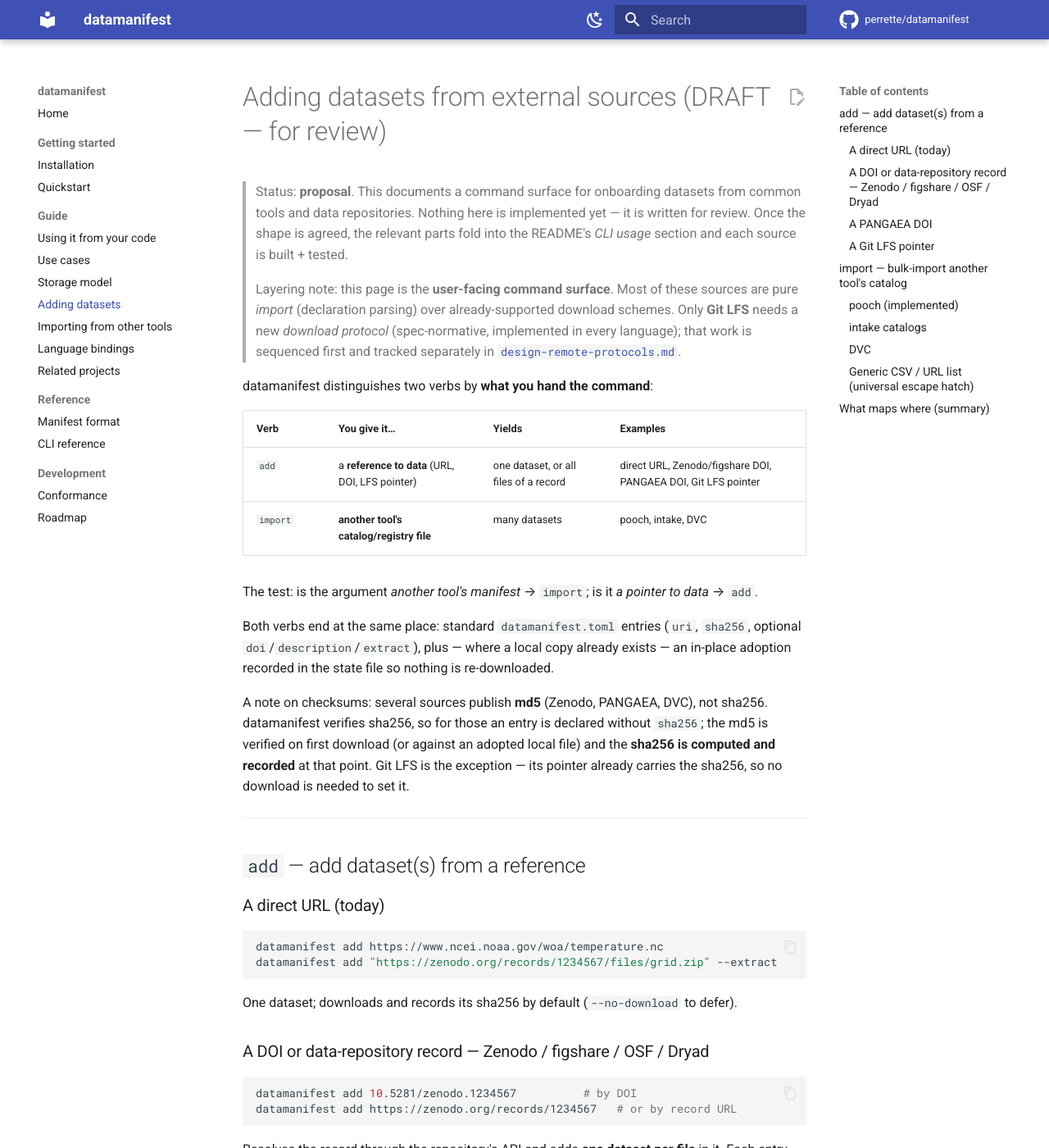
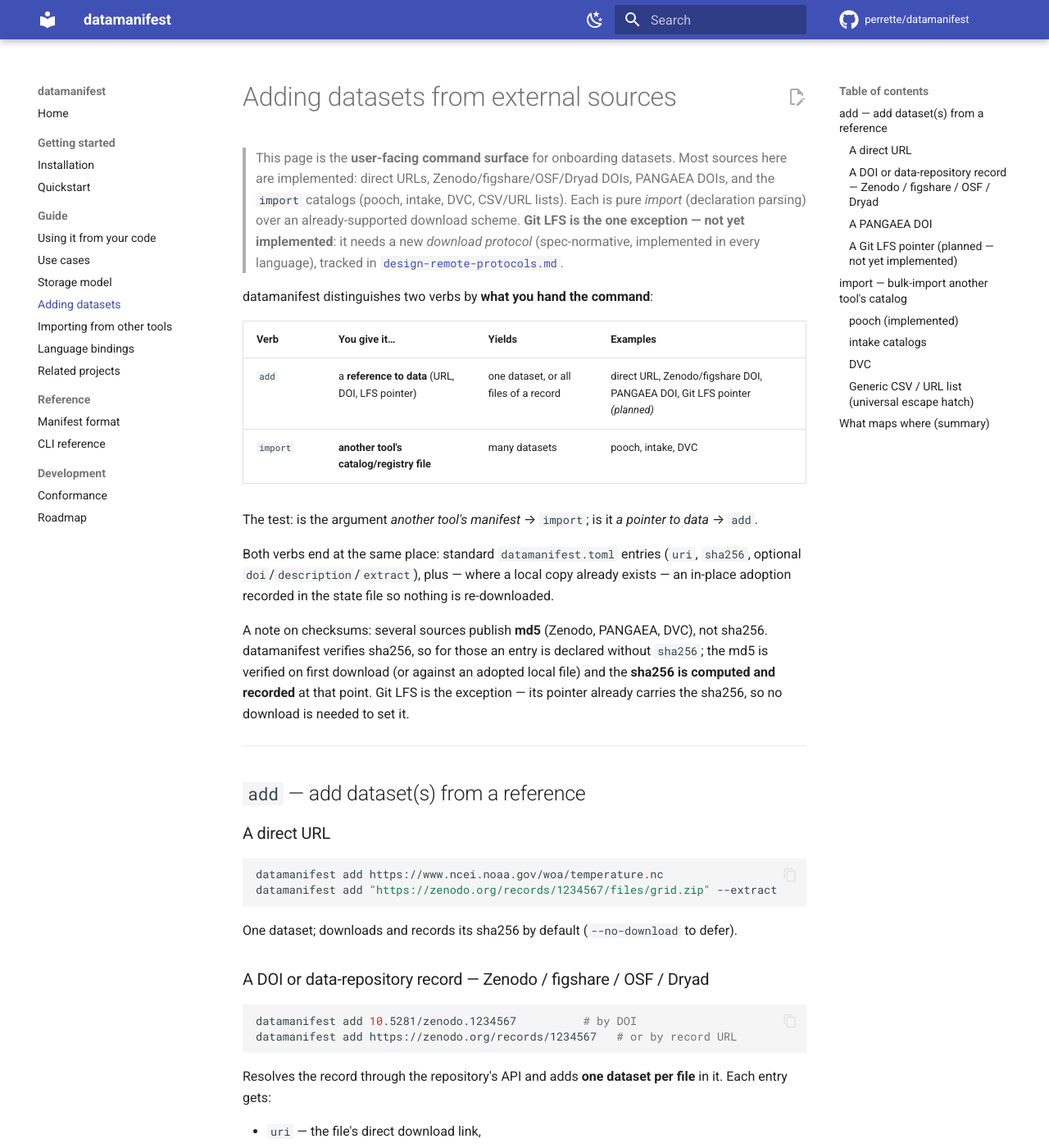
Before and after one commit to perrette/datamanifest, an MkDocs documentation site: the page built from docs/adding-datasets.md, in a window 1280 px wide and 1400 px high. Shown: the whole window at 82% size. Built offline with MkDocs 1.6.1 and Material for MkDocs 9.7.7, drawn with Linux system fonts in a browser that asks for light colours; comment, search, counter and statistics services are not loaded; some of the changed text lies outside the part shown.

Commit message:
docs: fix stale status on adding-datasets page
The page was written as a proposal ("nothing implemented yet"); since then
direct URLs, Zenodo/PANGAEA DOIs, and the pooch/intake/DVC/CSV importers were
all built. Drop the stale DRAFT/proposal banner and the now-redundant "(today)"
marker, and state what is implemented.

Git LFS is the one source that is genuinely not implemented (no --lfs-url flag,
no pointer handling in the code) — mark its section and the summary/verb-table
rows as planned so the docs stop implying it works.

````diff
--- a/docs/adding-datasets.md
+++ b/docs/adding-datasets.md
@@ -1,21 +1,18 @@
-# Adding datasets from external sources (DRAFT — for review)
+# Adding datasets from external sources
 
-> Status: **proposal**. This documents a command surface for onboarding datasets
-> from common tools and data repositories. Nothing here is implemented yet — it is
-> written for review. Once the shape is agreed, the relevant parts fold into the
-> README's *CLI usage* section and each source is built + tested.
-
-> Layering note: this page is the **user-facing command surface**. Most of these
-> sources are pure *import* (declaration parsing) over already-supported download
-> schemes. Only **Git LFS** needs a new *download protocol* (spec-normative,
-> implemented in every language); that work is sequenced first and tracked
-> separately in [`design-remote-protocols.md`](https://github.com/perrette/datamanifest/blob/main/design/design-remote-protocols.md).
+> This page is the **user-facing command surface** for onboarding datasets. Most
+> sources here are implemented: direct URLs, Zenodo/figshare/OSF/Dryad DOIs,
+> PANGAEA DOIs, and the `import` catalogs (pooch, intake, DVC, CSV/URL lists). Each
+> is pure *import* (declaration parsing) over an already-supported download scheme.
+> **Git LFS is the one exception — not yet implemented**: it needs a new *download
+> protocol* (spec-normative, implemented in every language), tracked in
+> [`design-remote-protocols.md`](https://github.com/perrette/datamanifest/blob/main/design/design-remote-protocols.md).
 
 datamanifest distinguishes two verbs by **what you hand the command**:
 
 | Verb | You give it… | Yields | Examples |
 |---|---|---|---|
-| `add` | a **reference to data** (URL, DOI, LFS pointer) | one dataset, or all files of a record | direct URL, Zenodo/figshare DOI, PANGAEA DOI, Git LFS pointer |
+| `add` | a **reference to data** (URL, DOI, LFS pointer) | one dataset, or all files of a record | direct URL, Zenodo/figshare DOI, PANGAEA DOI, Git LFS pointer *(planned)* |
 | `import` | **another tool's catalog/registry file** | many datasets | pooch, intake, DVC |
 
 The test: is the argument *another tool's manifest* → `import`; is it *a pointer to
@@ -36,7 +33,7 @@
 
 ## `add` — add dataset(s) from a reference
 
-### A direct URL (today)
+### A direct URL
 
 ```bash
 datamanifest add https://www.ncei.noaa.gov/woa/temperature.nc
@@ -105,7 +102,11 @@
 `https://doi.pangaea.de/10.1594/PANGAEA.930512?format=zip` — is treated as a plain
 URL (you chose that file), not re-resolved.
 
-### A Git LFS pointer
+### A Git LFS pointer (planned — not yet implemented)
+
+> Not built yet: `add` has no `--lfs-url` flag and no LFS pointer handling. The
+> sketch below is the intended shape; it needs the LFS download protocol first
+> (see [`design-remote-protocols.md`](https://github.com/perrette/datamanifest/blob/main/design/design-remote-protocols.md)).
 
 ```bash
 datamanifest add path/to/pointer-file --name bathymetry
@@ -185,7 +186,7 @@
 | direct URL | `add` | given | computed on download | — |
 | Zenodo/figshare/OSF DOI | `add` | API | md5 → sha256 on download | — |
 | PANGAEA DOI | `add` | web services | md5 (collections) → sha256 on download | — |
-| Git LFS pointer | `add` | LFS endpoint | **sha256 from pointer** | `.git/lfs/objects` (by sha256) |
+| Git LFS pointer *(planned)* | `add` | LFS endpoint | **sha256 from pointer** | `.git/lfs/objects` (by sha256) |
 | pooch registry | `import` | base_url + filename / 3rd col | sha256 (or md5) | `os_cache` (✓ implemented) |
 | intake catalog | `import` | urlpath | none | — |
 | DVC | `import` | remote config (partial) | md5/hash | `.dvc/cache` (by hash) |
````
